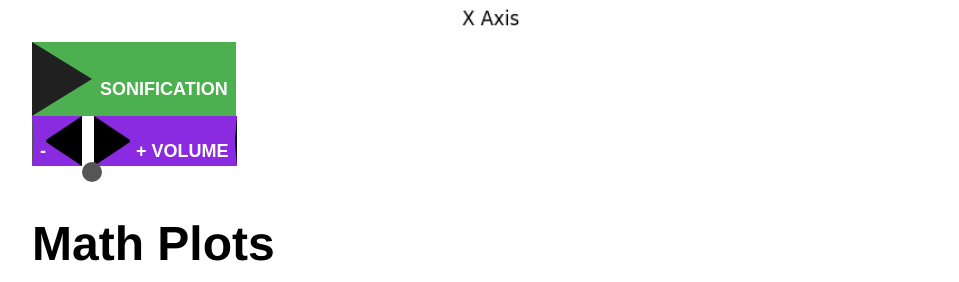
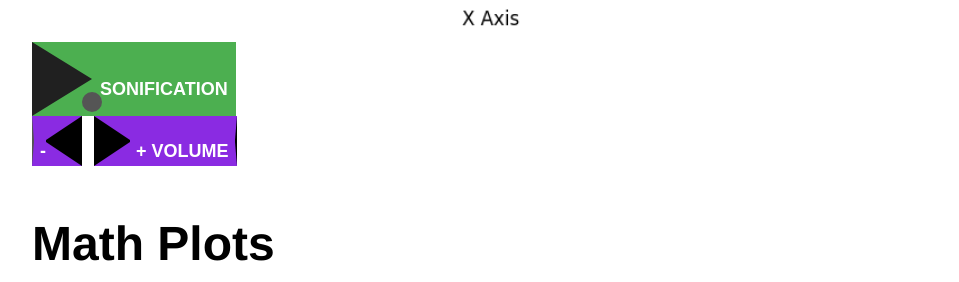
Before and after one commit to rbobkoskie3/rbobkoskie3.github.io, a Jekyll site: the page built from circle/index.html, in a window 1280 px wide. Shown: the part 986-1268 px from the top of the page, without its empty margins (160-1119 px from the left). Built offline with Jekyll 4.4.1, drawn with Linux system fonts in a browser that asks for light colours.

Commit message:
Add files via upload

```diff
--- a/circle/index.html
+++ b/circle/index.html
@@ -246,11 +246,11 @@
             //92%  {rotate(330deg); left:30%; top:15%; rotate(-330deg);}
             //100% {rotate(360deg); left:50%; top:8%;  rotate(-360deg);}
 
-            0%   {-webkit-transform: rotate(0deg)   translateX(50px) translateY(120px) rotate(0deg)    scale(1);}
-            25%  {-webkit-transform: rotate(90deg)  translateX(50px) translateY(120px) rotate(-90deg)  scale(.75);}
-            50%  {-webkit-transform: rotate(180deg) translateX(50px) translateY(120px) rotate(-180deg) scale(.60);}
-            75%  {-webkit-transform: rotate(270deg) translateX(50px) translateY(120px) rotate(-270deg) scale(.75);}
-            100% {-webkit-transform: rotate(360deg) translateX(50px) translateY(120px) rotate(-360deg) scale(1);}
+            0%   {-webkit-transform: rotate(0deg)   translateX(50px) translateY(50px) rotate(0deg)    scale(1);}
+            25%  {-webkit-transform: rotate(90deg)  translateX(50px) translateY(50px) rotate(-90deg)  scale(.75);}
+            50%  {-webkit-transform: rotate(180deg) translateX(50px) translateY(50px) rotate(-180deg) scale(.60);}
+            75%  {-webkit-transform: rotate(270deg) translateX(50px) translateY(50px) rotate(-270deg) scale(.75);}
+            100% {-webkit-transform: rotate(360deg) translateX(50px) translateY(50px) rotate(-360deg) scale(1);}
         }
 
         /*
```
